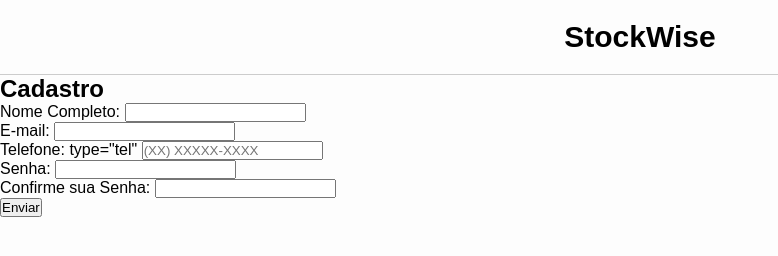
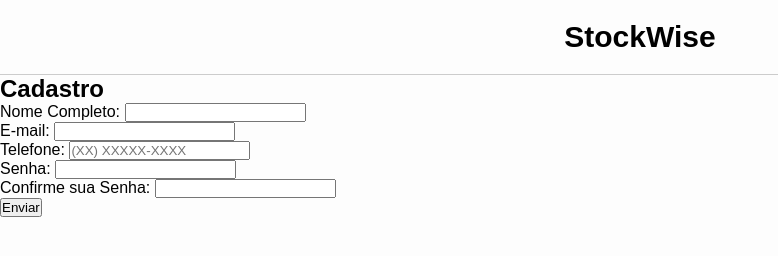
Before and after one commit to atx9003/StockWise, a plain HTML site: page HTML-2/form.html in a window 1280 px wide. Shown: the whole page, without its empty margins (0-778 px from the left). Drawn offline with Linux system fonts and the light colour scheme.

Commit message:
Ajeitanto

```diff
--- a/HTML-2/form.html
+++ b/HTML-2/form.html
@@ -26,8 +26,12 @@
 
       <!-- Telefone -->
       <label for="telefone">Telefone:</label>
-      type="tel"
-      <input id="telefone" name="telefone" placeholder="(XX) XXXXX-XXXX" />
+      <input
+        id="telefone"
+        name="telefone"
+        placeholder="(XX) XXXXX-XXXX"
+        type="tel"
+      />
       <br />
 
       <!-- Senha -->
```
